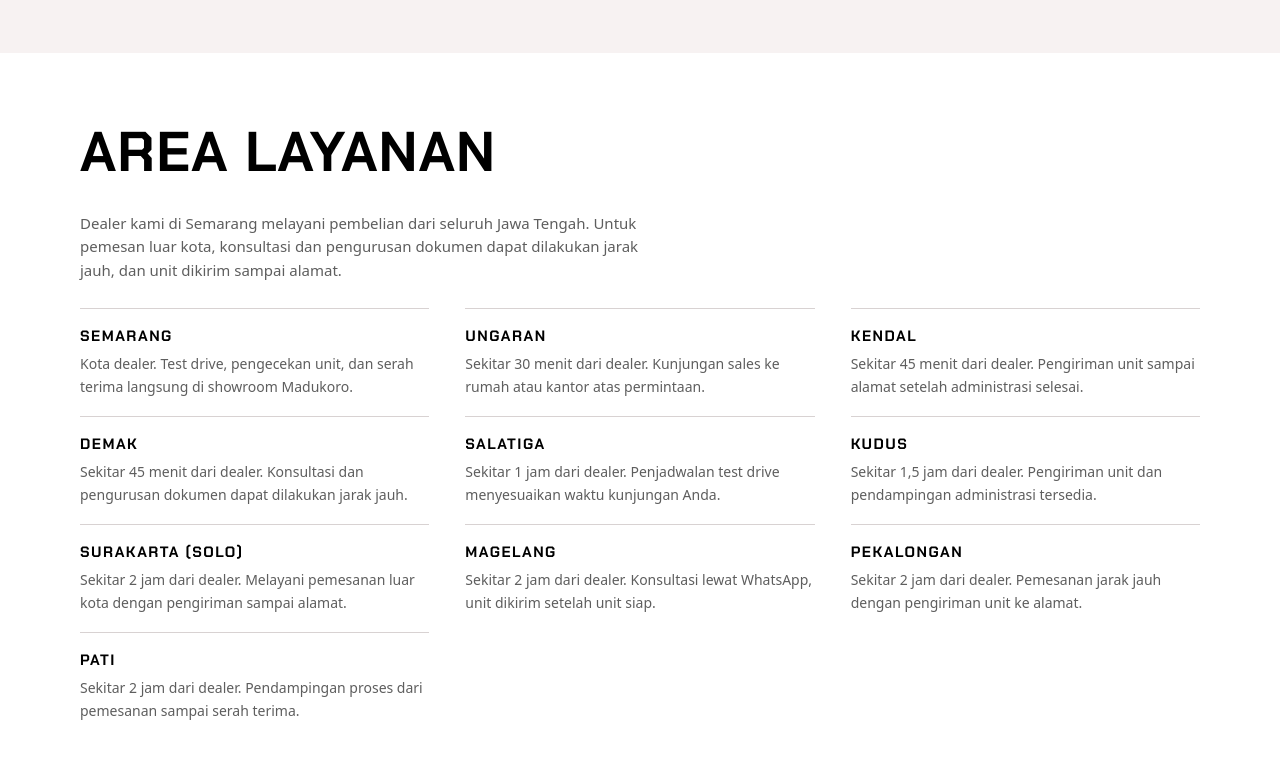
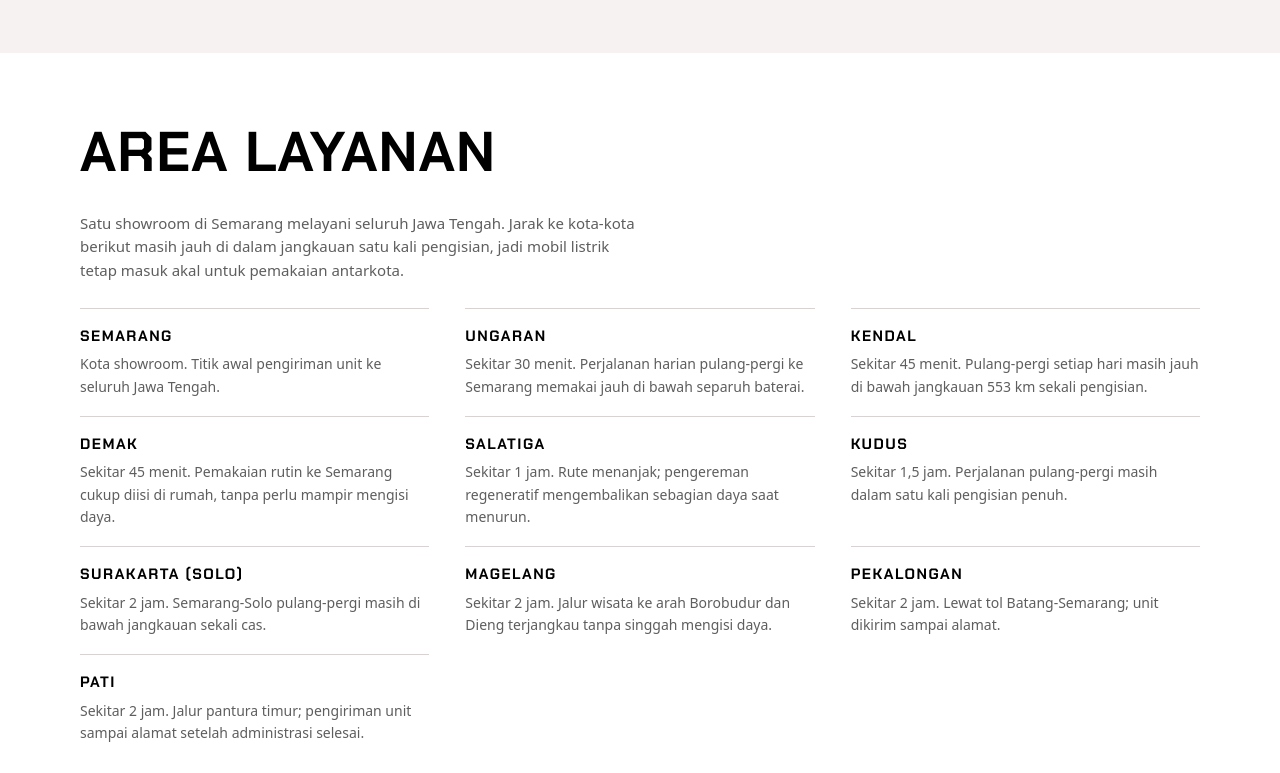
Before and after one commit to hanyaforfun039-spec/Rio, an Astro site: page /tentang in a window 1280 px wide. Shown: the part 2487-3260 px from the top of the page. Built offline with nearby package versions, Linux system fonts and the light colour scheme; Astro itself is replaced by a stand-in of ours.

Commit message:
Benahi SEO lokal: hentikan duplikasi konten, perbaiki hierarki judul
Temuan dari membandingkan keempat situs berdampingan.

DUPLIKASI KONTEN — penyebab paling berat
Catatan per kota di AndreOmoda, Dessy, dan Rio identik kata per kata, dan
punya Dealer hanya beda tukar kata ("dealer" jadi "showroom"). Empat situs
dari dealer yang sama, dengan alamat yang sama, menyajikan teks yang sama
untuk sepuluh kota yang sama: mesin pencari memilih satu dan menyembunyikan
sisanya. Tiap situs kini punya sudut pandang sendiri yang ditulis ulang
seluruhnya — AndreOmoda soal proses dan administrasi, Dessy soal produk dan
test drive, Rio soal jangkauan antarkota dan kendaraan listrik.

HIERARKI JUDUL
H1 beranda ketiga situs sales adalah "OMODA Lineup" — judul bagian daftar
model yang kebetulan memakai tag h1. Tanpa merek maupun lokasi, halaman
tidak menyatakan dirinya tentang apa dan di mana. H1 kini ada di hero dan
berisi frasa berlokasi, satu per halaman; judul daftar model turun ke h2.

KOTA TIDAK ADA DI BERANDA
Bagian Area Layanan hanya dirender di halaman Tentang, sehingga beranda —
satu-satunya halaman yang punya peluang untuk kueri seperti "omoda kendal"
atau "omoda solo" — tidak menyebut kota-kota itu sama sekali. "Surakarta"
bahkan nol kemunculan. Bagian itu kini jadi komponen dan dipakai di beranda
maupun Tentang, jadi tidak ada lagi dua salinan markup yang bisa berbeda.

DATA TERSTRUKTUR
Keempat situs memakai Organization. Diganti AutoDealer, turunan
LocalBusiness, berikut areaServed sepuluh kota, jam buka, dan priceRange.
Inilah yang menghubungkan situs dengan pencarian bernama kota.

Hasil pada beranda ketiga situs sales:
  jumlah kata   731 -> ~940 (Dealer 914)
  H1            "OMODA Lineup" -> frasa berlokasi, tepat satu per halaman
  Surakarta     0 -> muncul
  areaServed    tidak ada -> 10 kota

Co-Authored-By: Claude Opus 5 (1M context) <noreply@anthropic.com>

```diff
--- /dev/null
+++ b/src/components/AreaLayanan.astro
@@ -0,0 +1,33 @@
+---
+/* =============================================================================
+   AreaLayanan — daftar kota yang dilayani, masing-masing dengan catatan yang
+   berbeda isinya.
+
+   Dipakai di BERANDA dan di halaman Tentang. Sebelumnya hanya ada di halaman
+   Tentang, sehingga beranda — satu-satunya halaman yang punya peluang untuk
+   kueri seperti "omoda kendal" atau "omoda solo" — tidak menyebut kota-kota
+   itu sama sekali.
+
+   Catatan tiap kota sengaja ditulis spesifik dan berbeda antar situs. Daftar
+   nama kota tanpa isi yang membedakan terbaca sebagai penjejalan kata kunci
+   dan justru merugikan peringkat.
+   ============================================================================ */
+import { site } from '../lib/site';
+interface Props { judul?: string; lede?: string }
+const { judul = 'Area Layanan', lede } = Astro.props;
+const teks = lede ?? site.seo.ledeArea;
+---
+<section class="model-sec" id="area" aria-labelledby="area-h">
+  <div class="wrap">
+    <h2 class="sec-title" id="area-h">{judul}</h2>
+    <p class="petunjuk-area">{teks}</p>
+    <div class="area">
+      {site.areaLayanan.map((k) => (
+        <article class="area__item">
+          <h3>{k.kota}</h3>
+          <p>{k.catatan}</p>
+        </article>
+      ))}
+    </div>
+  </div>
+</section>
--- a/src/components/Hero.astro
+++ b/src/components/Hero.astro
@@ -20,7 +20,10 @@ const { sapaan, tagline, ctaLabel, ctaHref, gambarDesktop, gambarPonsel, alt } =
            width="1200" height="1600" fetchpriority="high" decoding="async" />
     </picture>
     <div class="hero__copy">
-      <p class="hero__welcome">{sapaan}</p>
+      <!-- H1 halaman. Sebelumnya judul utama beranda adalah "OMODA Lineup"
+           di bagian daftar model: tanpa nama merek maupun lokasi, sehingga
+           halaman tidak menyatakan dirinya tentang apa dan di mana. -->
+      <h1 class="hero__welcome">{sapaan}</h1>
       <p class="hero__tag">{tagline}</p>
       <div class="hero__cta">
         <a class="btn btn--light" href={ctaHref}>{ctaLabel}</a>
--- a/src/components/Lineup.astro
+++ b/src/components/Lineup.astro
@@ -7,7 +7,7 @@ const cars = getAllCars();
 ---
 <section class="lineup" id="lineup">
   <div class="wrap">
-    <h1 class="sec-title">OMODA Lineup</h1>
+    <h2 class="sec-title">Model OMODA &amp; JAECOO</h2>
 
     {cars.length > 1 && (
       /* Tautan biasa, bukan role="tablist": tombol ini berpindah halaman,
--- a/src/data/site.json
+++ b/src/data/site.json
@@ -32,7 +32,8 @@
     "deskripsiBeranda": "OMODA 04 EV untuk seluruh Jawa Tengah. Mobil listrik jangkauan 553 km sekali cas, biaya operasional lebih hemat. Tanya Rio lewat WhatsApp.",
     "deskripsiTentang": "Dealer JAECOO Semarang yang melayani seluruh Jawa Tengah. Alamat, jam buka, kota yang dijangkau, dan kontak Rio.",
     "modelPembuka": "untuk Jawa Tengah, mobil listrik penuh.",
-    "modelPenutup": "Tanya jangkauan, pengisian daya, dan pengiriman ke kotamu lewat Rio."
+    "modelPenutup": "Tanya jangkauan, pengisian daya, dan pengiriman ke kotamu lewat Rio.",
+    "ledeArea": "Satu showroom di Semarang melayani seluruh Jawa Tengah. Jarak ke kota-kota berikut masih jauh di dalam jangkauan satu kali pengisian, jadi mobil listrik tetap masuk akal untuk pemakaian antarkota."
   },
   "promoPopup": {
     "aktif": true,
@@ -53,43 +54,43 @@
   "areaLayanan": [
     {
       "kota": "Semarang",
-      "catatan": "Kota dealer. Test drive, pengecekan unit, dan serah terima langsung di showroom Madukoro."
+      "catatan": "Kota showroom. Titik awal pengiriman unit ke seluruh Jawa Tengah."
     },
     {
       "kota": "Ungaran",
-      "catatan": "Sekitar 30 menit dari dealer. Kunjungan sales ke rumah atau kantor atas permintaan."
+      "catatan": "Sekitar 30 menit. Perjalanan harian pulang-pergi ke Semarang memakai jauh di bawah separuh baterai."
     },
     {
       "kota": "Kendal",
-      "catatan": "Sekitar 45 menit dari dealer. Pengiriman unit sampai alamat setelah administrasi selesai."
+      "catatan": "Sekitar 45 menit. Pulang-pergi setiap hari masih jauh di bawah jangkauan 553 km sekali pengisian."
     },
     {
       "kota": "Demak",
-      "catatan": "Sekitar 45 menit dari dealer. Konsultasi dan pengurusan dokumen dapat dilakukan jarak jauh."
+      "catatan": "Sekitar 45 menit. Pemakaian rutin ke Semarang cukup diisi di rumah, tanpa perlu mampir mengisi daya."
     },
     {
       "kota": "Salatiga",
-      "catatan": "Sekitar 1 jam dari dealer. Penjadwalan test drive menyesuaikan waktu kunjungan Anda."
+      "catatan": "Sekitar 1 jam. Rute menanjak; pengereman regeneratif mengembalikan sebagian daya saat menurun."
     },
     {
       "kota": "Kudus",
-      "catatan": "Sekitar 1,5 jam dari dealer. Pengiriman unit dan pendampingan administrasi tersedia."
+      "catatan": "Sekitar 1,5 jam. Perjalanan pulang-pergi masih dalam satu kali pengisian penuh."
     },
     {
       "kota": "Surakarta (Solo)",
-      "catatan": "Sekitar 2 jam dari dealer. Melayani pemesanan luar kota dengan pengiriman sampai alamat."
+      "catatan": "Sekitar 2 jam. Semarang-Solo pulang-pergi masih di bawah jangkauan sekali cas."
     },
     {
       "kota": "Magelang",
-      "catatan": "Sekitar 2 jam dari dealer. Konsultasi lewat WhatsApp, unit dikirim setelah unit siap."
+      "catatan": "Sekitar 2 jam. Jalur wisata ke arah Borobudur dan Dieng terjangkau tanpa singgah mengisi daya."
     },
     {
       "kota": "Pekalongan",
-      "catatan": "Sekitar 2 jam dari dealer. Pemesanan jarak jauh dengan pengiriman unit ke alamat."
+      "catatan": "Sekitar 2 jam. Lewat tol Batang-Semarang; unit dikirim sampai alamat."
     },
     {
       "kota": "Pati",
-      "catatan": "Sekitar 2 jam dari dealer. Pendampingan proses dari pemesanan sampai serah terima."
+      "catatan": "Sekitar 2 jam. Jalur pantura timur; pengiriman unit sampai alamat setelah administrasi selesai."
     }
   ],
   "faqUmum": [
--- a/src/layouts/BaseLayout.astro
+++ b/src/layouts/BaseLayout.astro
@@ -50,15 +50,21 @@ const gambarOg = new URL(ogImage, Astro.site).href;
 
 /* Data terstruktur yang berlaku di SELURUH halaman: identitas organisasi dan
    situsnya. Skema khas halaman ditambahkan lewat prop `skema`. */
+/* AutoDealer, bukan Organization: tipe ini adalah turunan LocalBusiness,
+   sehingga mesin pencari membacanya sebagai bisnis fisik dengan alamat, jam
+   buka, dan wilayah layanan. `areaServed` itulah yang menghubungkan situs ini
+   dengan pencarian bernama kota di sekitarnya. */
 const skemaGlobal = [
   {
     '@context': 'https://schema.org',
-    '@type': 'Organization',
+    '@type': 'AutoDealer',
     '@id': new URL('/#organisasi', Astro.site).href,
     name: site.dealerName,
     url: new URL('/', Astro.site).href,
     logo: new URL('/logo-omoda-jaecoo.png', Astro.site).href,
+    image: new URL('/og-omoda-04.jpg', Astro.site).href,
     telephone: '+' + site.whatsapp,
+    priceRange: 'Rp',
     address: {
       '@type': 'PostalAddress',
       streetAddress: site.address.street,
@@ -67,6 +73,16 @@ const skemaGlobal = [
       postalCode: site.address.postalCode,
       addressCountry: site.address.country,
     },
+    areaServed: site.areaLayanan.map((k) => ({
+      '@type': 'City',
+      name: k.kota.replace(/\s*\(.*\)$/, ''),
+    })),
+    openingHoursSpecification: site.openingHours.map((j) => ({
+      '@type': 'OpeningHoursSpecification',
+      description: j.hari,
+      opens: j.buka,
+      closes: j.tutup,
+    })),
     sameAs: Object.values(site.social).filter(Boolean),
   },
   {
--- a/src/lib/types.ts
+++ b/src/lib/types.ts
@@ -82,6 +82,8 @@ export interface SiteConfig {
        dua situs tidak menghasilkan deskripsi yang nyaris sama. */
     modelPembuka: string;
     modelPenutup: string;
+    /** Kalimat pembuka bagian Area Layanan. Berbeda tiap situs. */
+    ledeArea: string;
   };
   promoPopup: {
     aktif: boolean;
--- a/src/pages/index.astro
+++ b/src/pages/index.astro
@@ -2,6 +2,7 @@
 import BaseLayout from '../layouts/BaseLayout.astro';
 import Hero from '../components/Hero.astro';
 import Lineup from '../components/Lineup.astro';
+import AreaLayanan from '../components/AreaLayanan.astro';
 import DealerMap from '../components/DealerMap.astro';
 import { site } from '../lib/site';
 import { getAllCars } from '../lib/cars';
@@ -54,7 +55,7 @@ const skema = {
   headerTransparan
   popup>
   <Hero
-    sapaan="Selamat Datang di OMODA"
+    sapaan="OMODA JAECOO Jawa Tengah"
     tagline="CROSS FUTURE"
     ctaLabel="Jelajahi Mobil"
     ctaHref="#lineup"
@@ -64,6 +65,8 @@ const skema = {
   />
 
   <Lineup />
+
+  <AreaLayanan />
 
   <section class="story" id="story">
     <img class="story__img" src="/hero-banner-desktop.webp" alt="OMODA 04 EV biru di ruang pamer."
--- a/src/pages/tentang.astro
+++ b/src/pages/tentang.astro
@@ -6,6 +6,7 @@
    tidak perlu berpindah halaman hanya untuk mencari alamat atau nomor.
    ============================================================================ */
 import BaseLayout from '../layouts/BaseLayout.astro';
+import AreaLayanan from '../components/AreaLayanan.astro';
 import DealerMap from '../components/DealerMap.astro';
 import { site } from '../lib/site';
 import { getAllCars } from '../lib/cars';
@@ -119,24 +120,7 @@ const skema = {
     </div>
   </section>
 
-  <section class="model-sec">
-    <div class="wrap">
-      <h2 class="sec-title">Area Layanan</h2>
-      <p class="petunjuk-area">
-        Dealer kami di Semarang melayani pembelian dari seluruh Jawa Tengah.
-        Untuk pemesan luar kota, konsultasi dan pengurusan dokumen dapat
-        dilakukan jarak jauh, dan unit dikirim sampai alamat.
-      </p>
-      <div class="area">
-        {site.areaLayanan.map((k) => (
-          <article class="area__item">
-            <h3>{k.kota}</h3>
-            <p>{k.catatan}</p>
-          </article>
-        ))}
-      </div>
-    </div>
-  </section>
+  <AreaLayanan judul="Area Layanan" />
 
   <section class="dealer" id="dealer">
     <div class="wrap">
```
